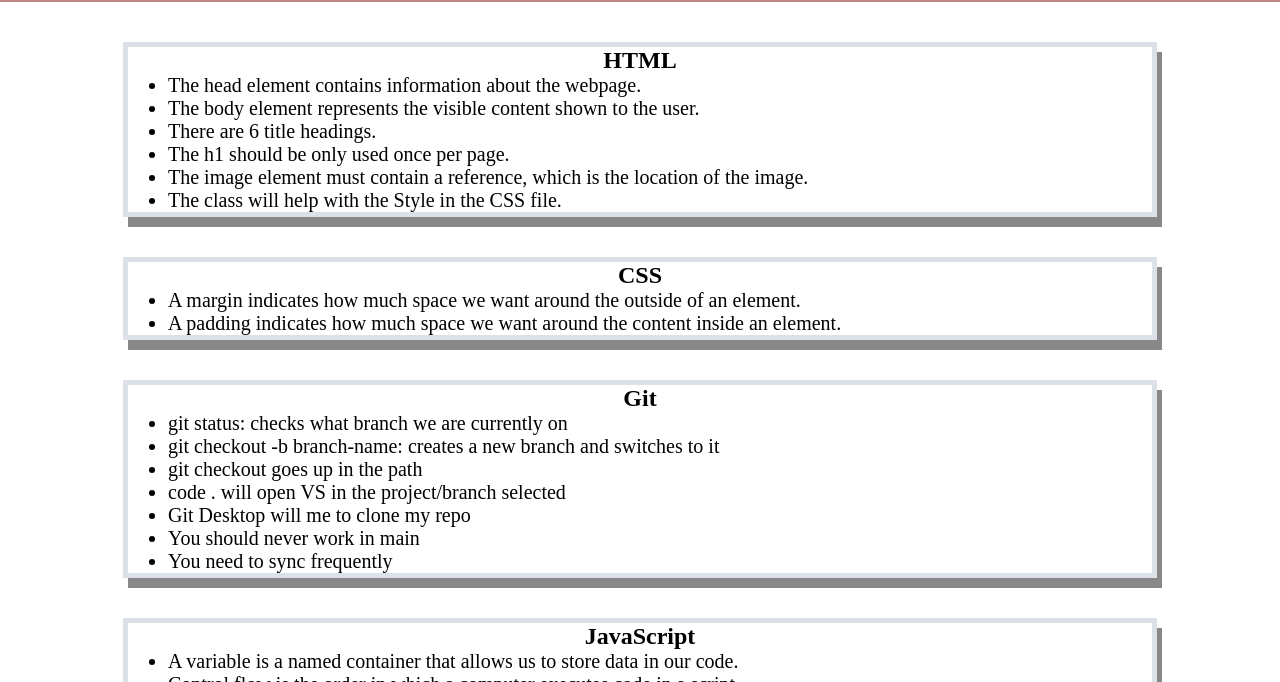
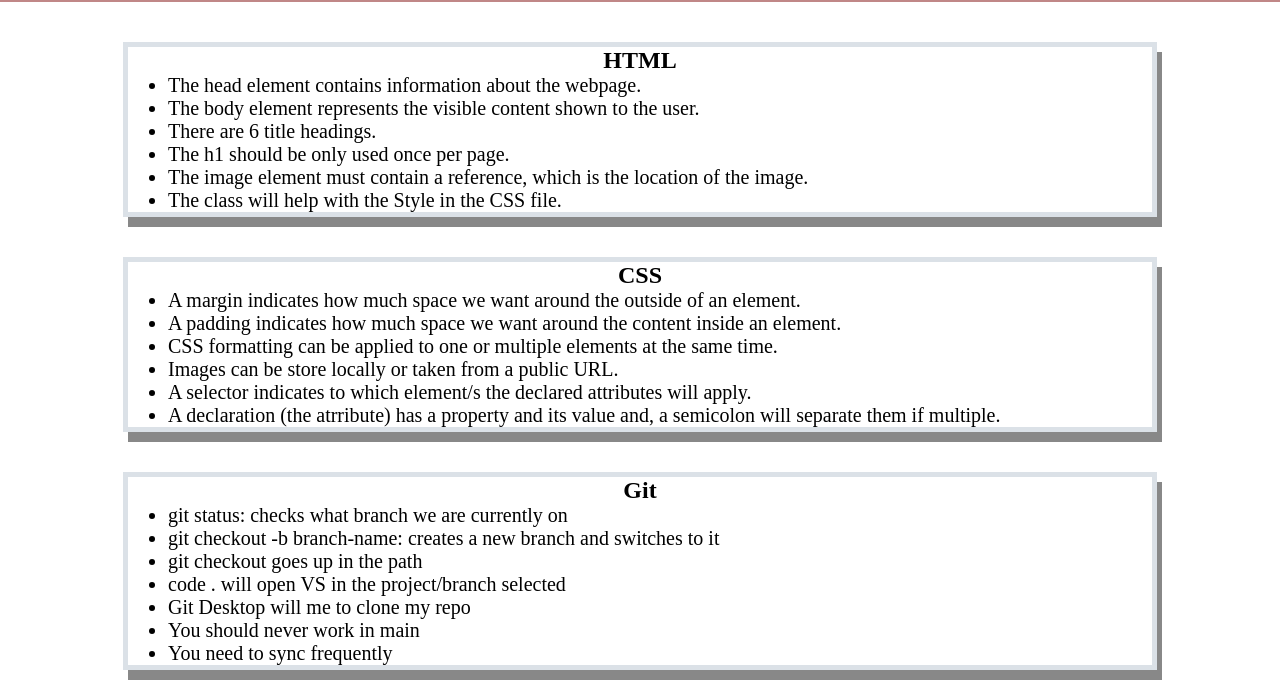
Before and after one commit to lilianaba/prework-study-guide, a plain HTML site: page index.html in a window 1280 px wide. Shown: the part 118-800 px from the top of the page. Drawn offline with Linux system fonts and the light colour scheme.

Commit message:
CSS details updated in HTML file

```diff
--- a/index.html
+++ b/index.html
@@ -31,6 +31,10 @@
         <ul>
           <li>A margin indicates how much space we want around the outside of an element.</li>
           <li>A padding indicates how much space we want around the content inside an element.</li>
+          <li>CSS formatting can be applied to one or multiple elements at the same time.</li>
+          <li>Images can be store locally or taken from a public URL.</li>
+          <li>A selector indicates to which element/s the declared attributes will apply.</li>
+          <li>A declaration (the atrribute) has a property and its value and, a semicolon will separate them if multiple.</li>
         </ul>
       </section>
 
```
